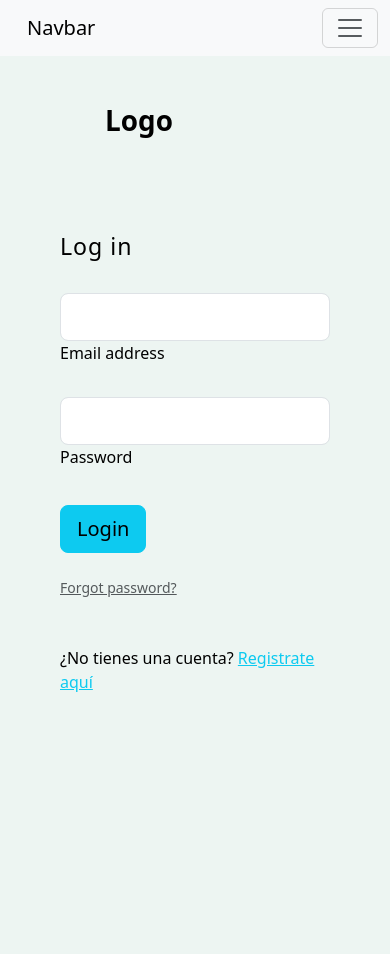
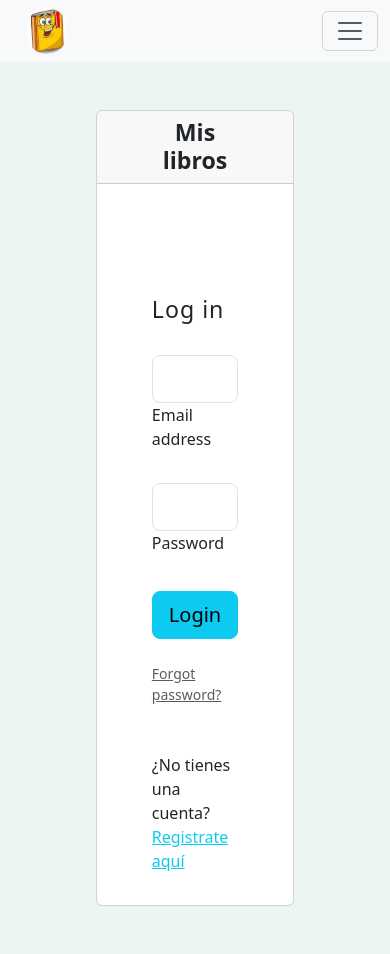
Before and after one commit to pilasujg/Biblioteca, a Node server app: page /login in a window 390 px wide. Before the commit the page ends 900 px from the top, so only its background shows below. Run offline with Node 20, Linux system fonts and the light colour scheme; some libraries are stand-ins or nearby versions.

Commit message:
views and add logo navbar

```diff
--- a/src/views/home.hbs
+++ b/src/views/home.hbs
@@ -7,10 +7,12 @@
 
  <div class="container-fluid ">
  <div class="row">
+  {{#if @root.session}}
   <div class="col-12 text-end">
    {{@root.session.name}}
-
-
+    <a href="/logout">Logout</a>
+  </div>
+   {{/if}}
  <div class="row mt-5">
     <nav class="col-sm-3">
       <div class="nav nav-pills nav-stacked" data-spy="affix" data-offset-top="205">
--- a/src/views/login/signin.hbs
+++ b/src/views/login/signin.hbs
@@ -17,17 +17,19 @@ height: 100%;
 
 <section class="vh-100">
   <div class="container-fluid">
-    <div class="row">
-      <div class="col-sm-6 text-black">
+    <div class="row p-5">
+      <div class="col-sm-6 d-sm-block text-black px-5">
+        <div class="card">
+          <div class="card-header">
+        <div class="px-5 ms-xl-4 text-center">
+          <span class="h3 fw-bold mb-0">Mis libros</span>
+        </div>
+    </div>
+    <div class="card-body">
 
-        <div class="px-5 ms-xl-4">
-          <i class="fas fa-crow fa-2x me-3 pt-5 mt-xl-4" style="color: #709085;"></i>
-          <span class="h1 fw-bold mb-0">Logo</span>
-        </div>
+        <div class="d-flex justify-content-center h-custom-2 px-5 ms-xl-4 mt-5 pt-5 pt-xl-0 mt-xl-n5">
 
-        <div class="d-flex align-items-center h-custom-2 px-5 ms-xl-4 mt-5 pt-5 pt-xl-0 mt-xl-n5">
-
-          <form action="/users/login" method="POST" style="width: 23rem;">
+          <form action="/users/login" method="POST" style="width: 25rem;">
 
             <h3 class="fw-normal mb-3 pb-3" style="letter-spacing: 1px;">Log in</h3>
 
@@ -51,12 +53,15 @@ height: 100%;
           </form>
 
         </div>
-
+         </div>
+        </div>
       </div>
       <div class="col-sm-6 px-0 d-none d-sm-block">
-        <img src="https://mdbcdn.b-cdn.net/img/Photos/new-templates/bootstrap-login-form/img3.webp"
-          alt="Login image" class="w-100 vh-100" style="object-fit: cover; object-position: left;">
+        <img src="css/images/libreria.jpeg"
+          alt="Login image" class="w-100 vh-75" style="object-fit: cover; object-position: left;">
       </div>
+
+
     </div>
   </div>
 </section>
--- a/src/views/partials/navbar.hbs
+++ b/src/views/partials/navbar.hbs
@@ -1,6 +1,10 @@
+ <link rel="stylesheet" href="/css/main.css">
  <nav class="navbar navbar-expand-lg bg-body-tertiary">
   <div class="container-fluid">
-    <a class="navbar-brand" href="#">Navbar</a>
+    <a class="navbar-brand" href="#">
+
+       <img src="../css/images/ellibro.jpg" class="avatar avatar-sm  me-3 " style="border-radius: 20px; heigth:40px; width:40px" alt="..."
+                 class="d-inline-block align-text-top"></a>
     <button class="navbar-toggler" type="button" data-bs-toggle="collapse" data-bs-target="#navbarNavAltMarkup" aria-controls="navbarNavAltMarkup" aria-expanded="false" aria-label="Toggle navigation">
       <span class="navbar-toggler-icon"></span>
     </button>
```
Also changed, not shown: src/views/listado.hbs (+11 -6 lines), src/views/login/signup.hbs (+12 -6 lines), src/public/css/images/libreria.jpeg (added).
